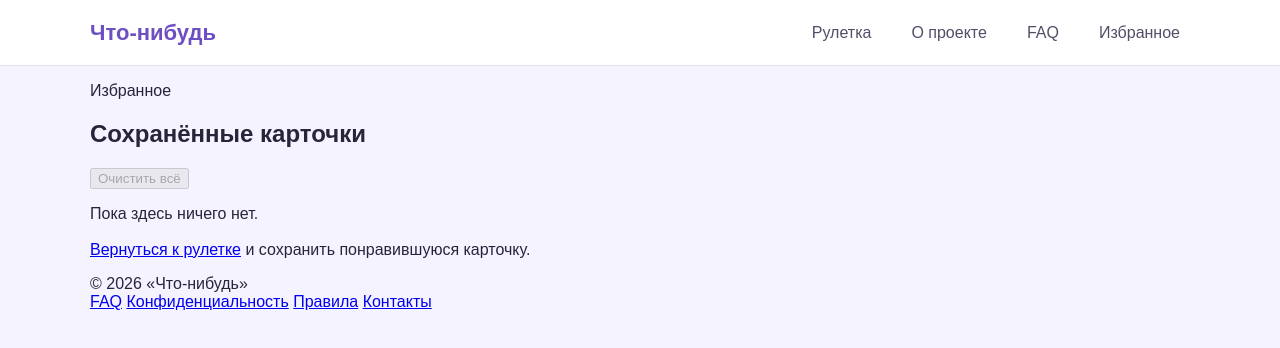
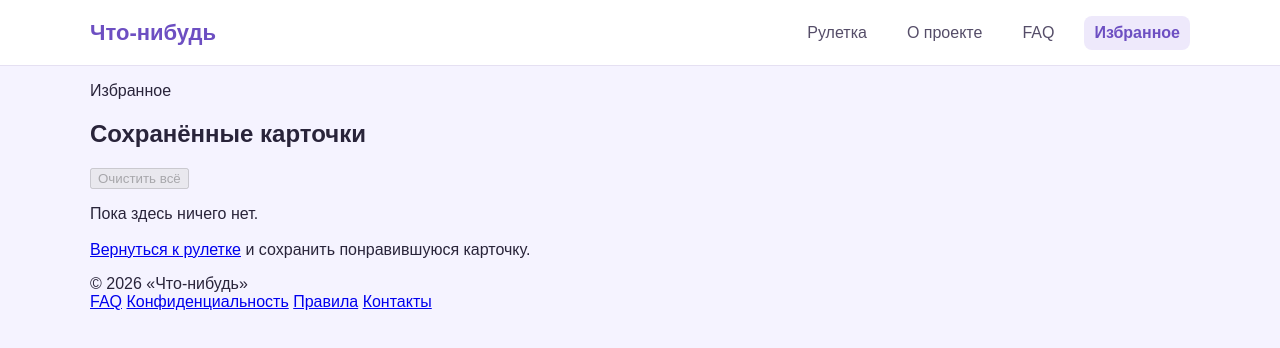
Before and after one commit to Fuffich/Fuffich.github.io, a plain HTML site: page favorites.html in a window 1280 px wide. Drawn offline with Linux system fonts and the light colour scheme.

Commit message:
Update favorites.html

```diff
--- a/favorites.html
+++ b/favorites.html
@@ -15,7 +15,7 @@
             <a href="index.html">Рулетка</a>
             <a href="index.html#about">О проекте</a>
             <a href="faq.html">FAQ</a>
-            <a href="favorites.html">Избранное</a>
+            <a href="favorites.html" aria-current="page">Избранное</a>
         </nav>
     </div>
 </header>
```
